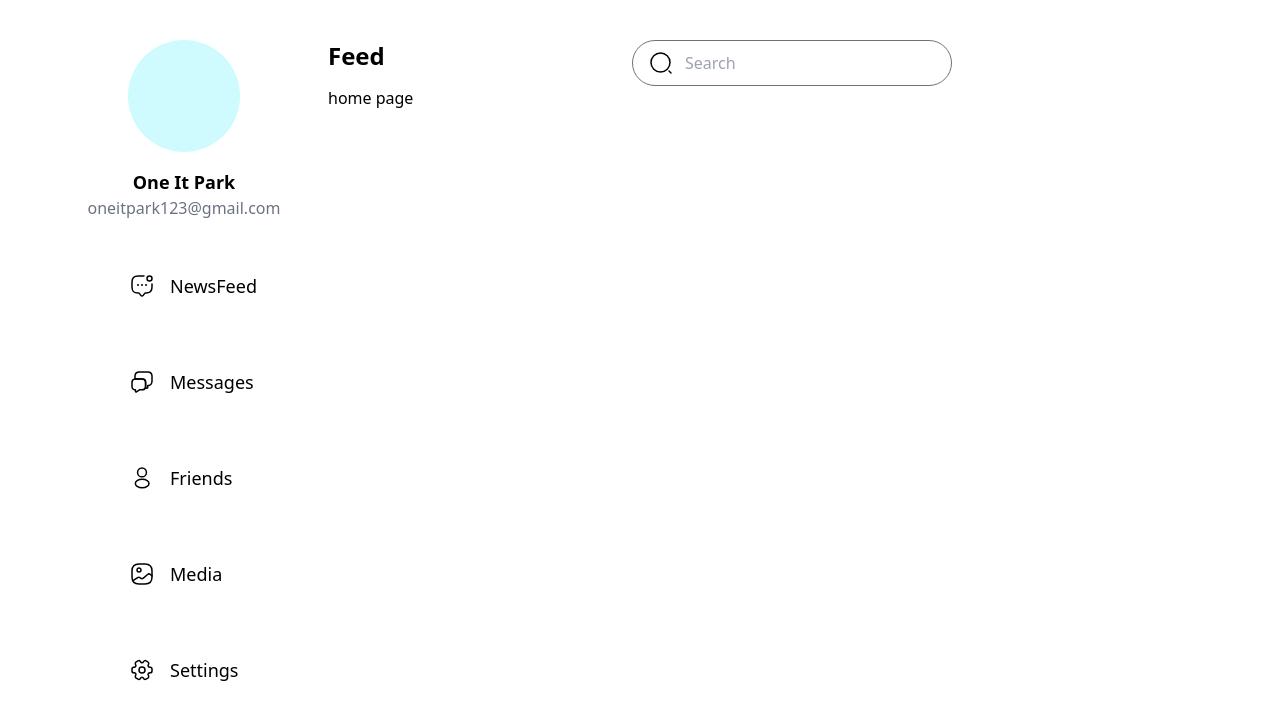
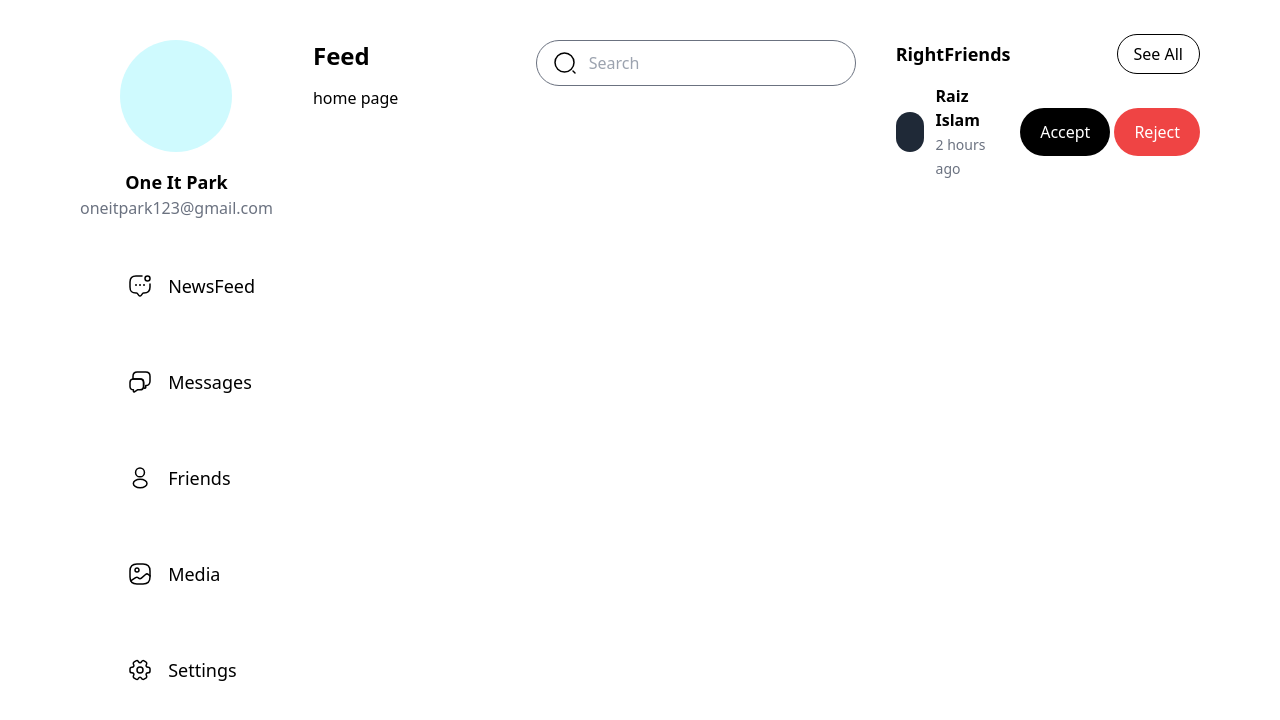
Before and after one commit to sohelrana3/Social-media-clone, a React (Vite) app in the folder fontend/: page / in a window 1280 px wide. Shown: the top 720 px of the page. Built offline with nearby package versions, Linux system fonts and the light colour scheme; sample sign-in values are in the browser's storage.

Commit message:
right part

```diff
--- /dev/null
+++ b/fontend/src/components/HomeComponents/RightPart/index.jsx
@@ -0,0 +1,40 @@
+import React from "react";
+import { Link } from "react-router-dom";
+
+const RightFriends = () => {
+  return (
+    <>
+      <div>
+        <div className="flex items-center justify-between">
+          <div>
+            <h4 className="text-lg text-black font-bold">RightFriends</h4>
+          </div>
+          <div>
+            <Link
+              to="#"
+              className="text-base font-normal py-2 px-4 border border-black hover:bg-gray-800 transition-all ease-linear duration-100 hover:text-white rounded-full"
+            >
+              See All
+            </Link>
+          </div>
+        </div>
+        <div className="pt-4">
+          <div className="flex items-center gap-x-3">
+            <div className="w-10 h-10 bg-gray-800 rounded-full"></div>
+            <div>
+              <h5 className="text-base text-black font-bold">Raiz Islam</h5>
+              <span className="text-sm font-normal text-gray-500">2 hours ago</span>
+            </div>
+            <div className="flex gap-x-1 justify-between items-center pl-4">
+              <button className="py-3 px-5 bg-black rounded-full text-white">Accept</button>
+              <button className="py-3 px-5 bg-red-500 rounded-full text-white">Reject</button>
+
+            </div>
+          </div>
+        </div>
+      </div>
+    </>
+  );
+};
+
+export default RightFriends;
--- a/fontend/src/components/Rootlayout/index.jsx
+++ b/fontend/src/components/Rootlayout/index.jsx
@@ -1,6 +1,7 @@
 import React from 'react'
 import LeftPart from "../../components/HomeComponents/LeftPart";
 import HomePost from "../../components/HomeComponents/PostPart";
+import RightFriends from '../HomeComponents/RightPart';
 import { Outlet } from 'react-router-dom';
 
 const RootLayout = () => {
@@ -16,6 +17,7 @@ const RootLayout = () => {
         <div>
 
           {/* Right part */}
+         <RightFriends />
         </div>
       </div>
   )
```
